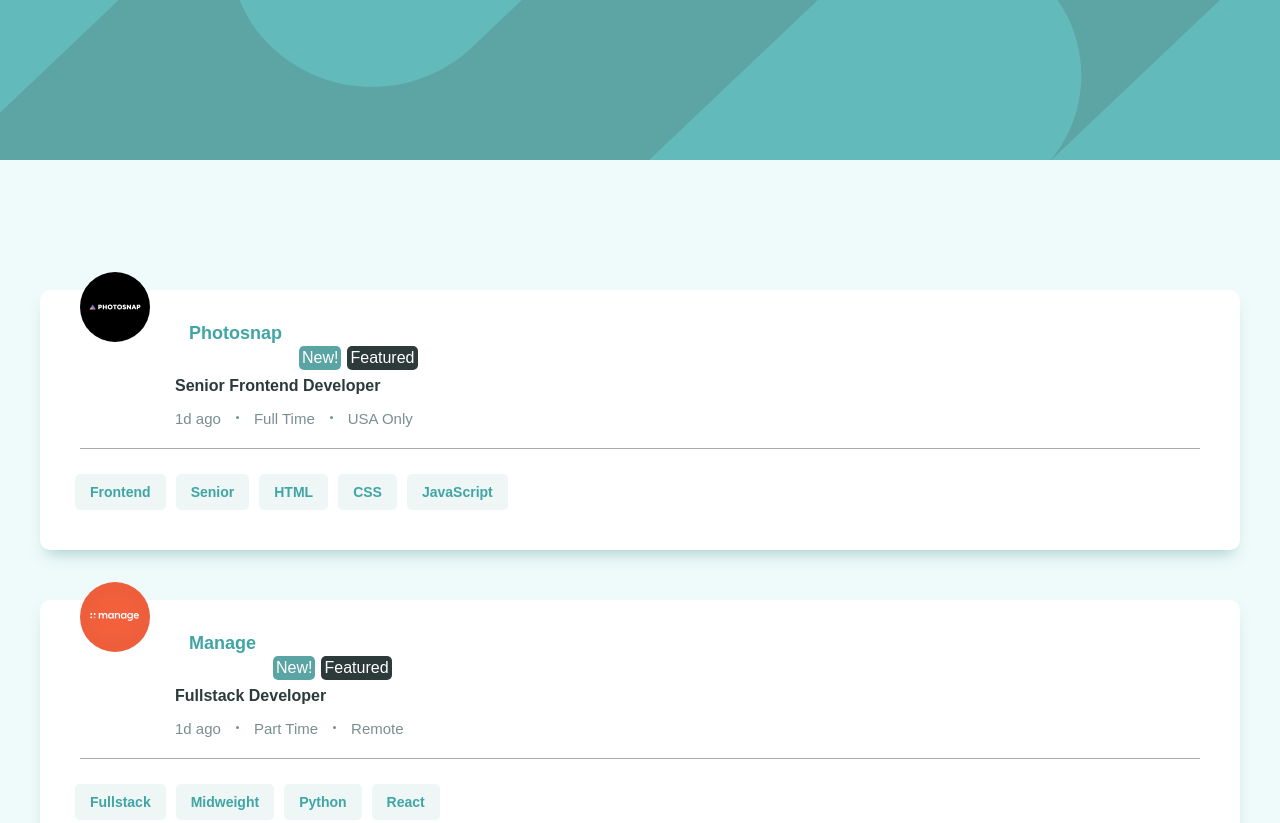
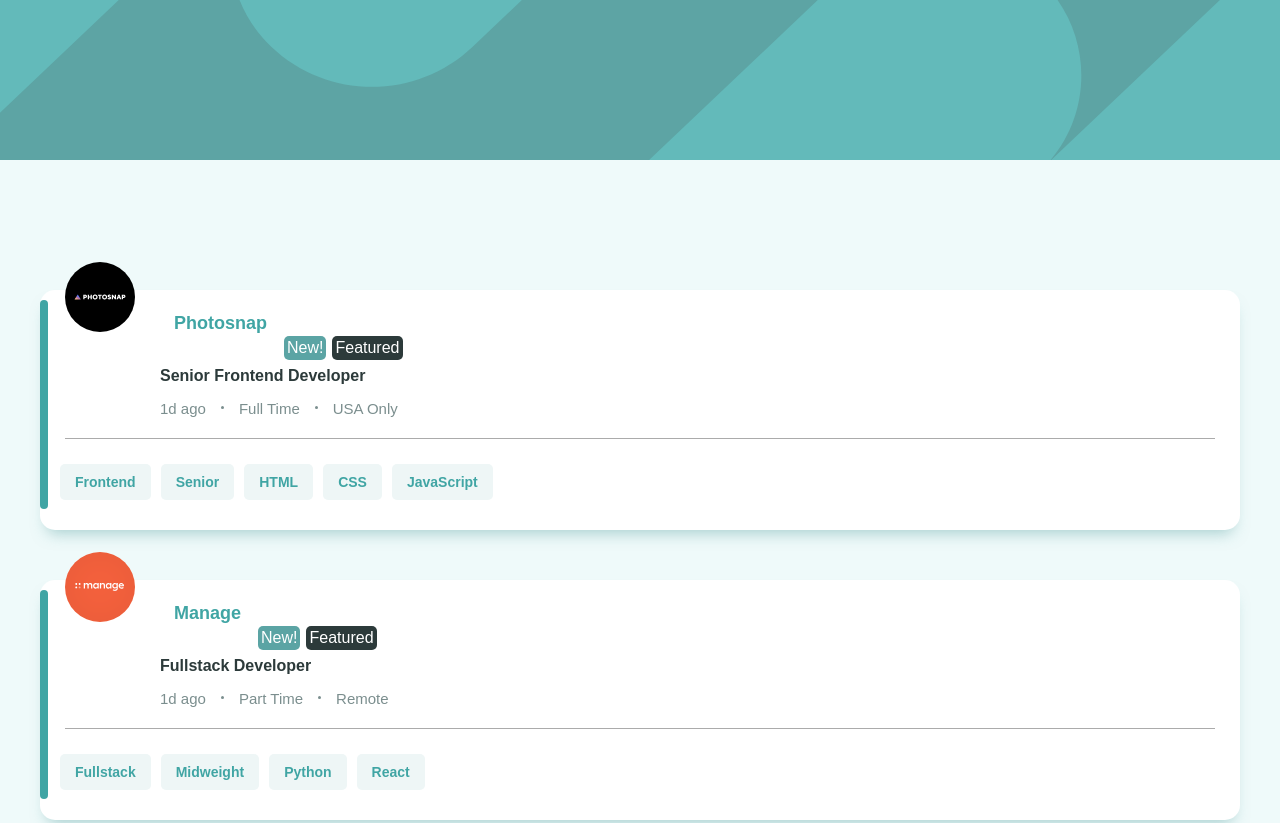
Before and after one commit to HidayahJadaan/Job_Listing, a plain HTML site: page index.html in a window 1280 px wide. Shown: the top 823 px of the page. Drawn offline with Linux system fonts and the light colour scheme; a web font is replaced by a local one.

Commit message:
update left bar for jobs items

```diff
--- a/css/style.css
+++ b/css/style.css
@@ -76,14 +76,24 @@ body {
 .jobs_item {
   width: 100%;
   background-color: #fff;
-  border-radius: 10px;
+  border-radius: 15px;
   box-shadow: 0px 10px 15px -7px rgba(93, 164, 164, 0.5);
   height: auto;
-  box-sizing: border-box;
-  padding: 35px 40px;
-
+  padding: 25px;
   display: flex;
   justify-content: space-between;
+  position: relative;
+  z-index: 2;
+}
+
+.jobs_item_span{
+border-left: 8px solid #40a5a4;
+  height: 87%;
+  border-radius: 15px;
+  top: 10px;
+  position: absolute;
+  left: 0;
+  z-index: 0;
 }
 
 .jobs_col {
--- a/main.js
+++ b/main.js
@@ -172,6 +172,10 @@ function generateTagHTML(tag, tagClasses) {
 function getJobListingHTML(jobData, filterTags = []) {
   const jobsItem = document.createElement("div");
   jobsItem.classList.add("jobs_item");
+  const span = document.createElement("div");
+  span.classList.add('jobs_item_span')
+
+  jobsItem.appendChild(span)
 
   const leftCol = document.createElement("div");
   leftCol.classList.add("jobs_col");
```
